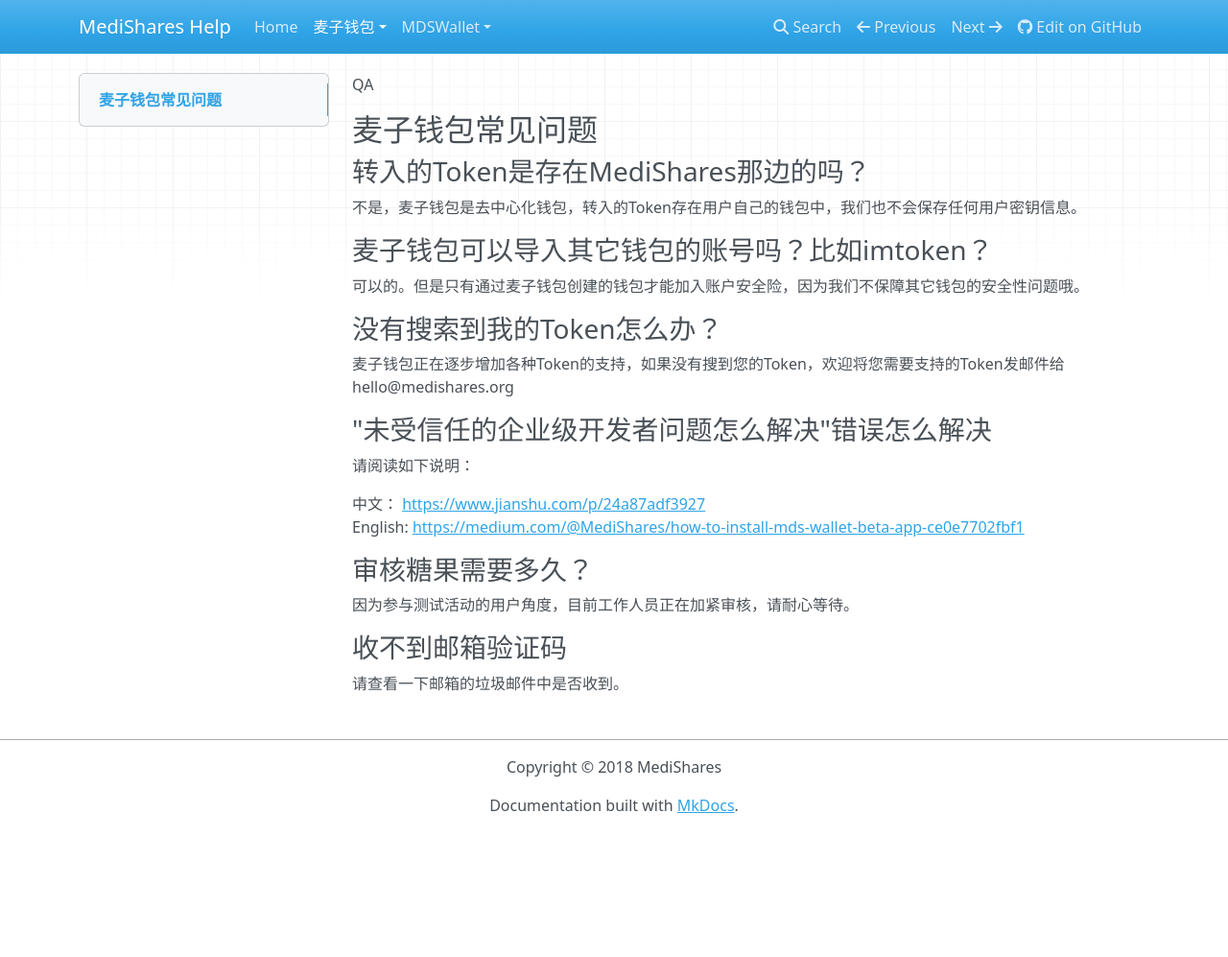
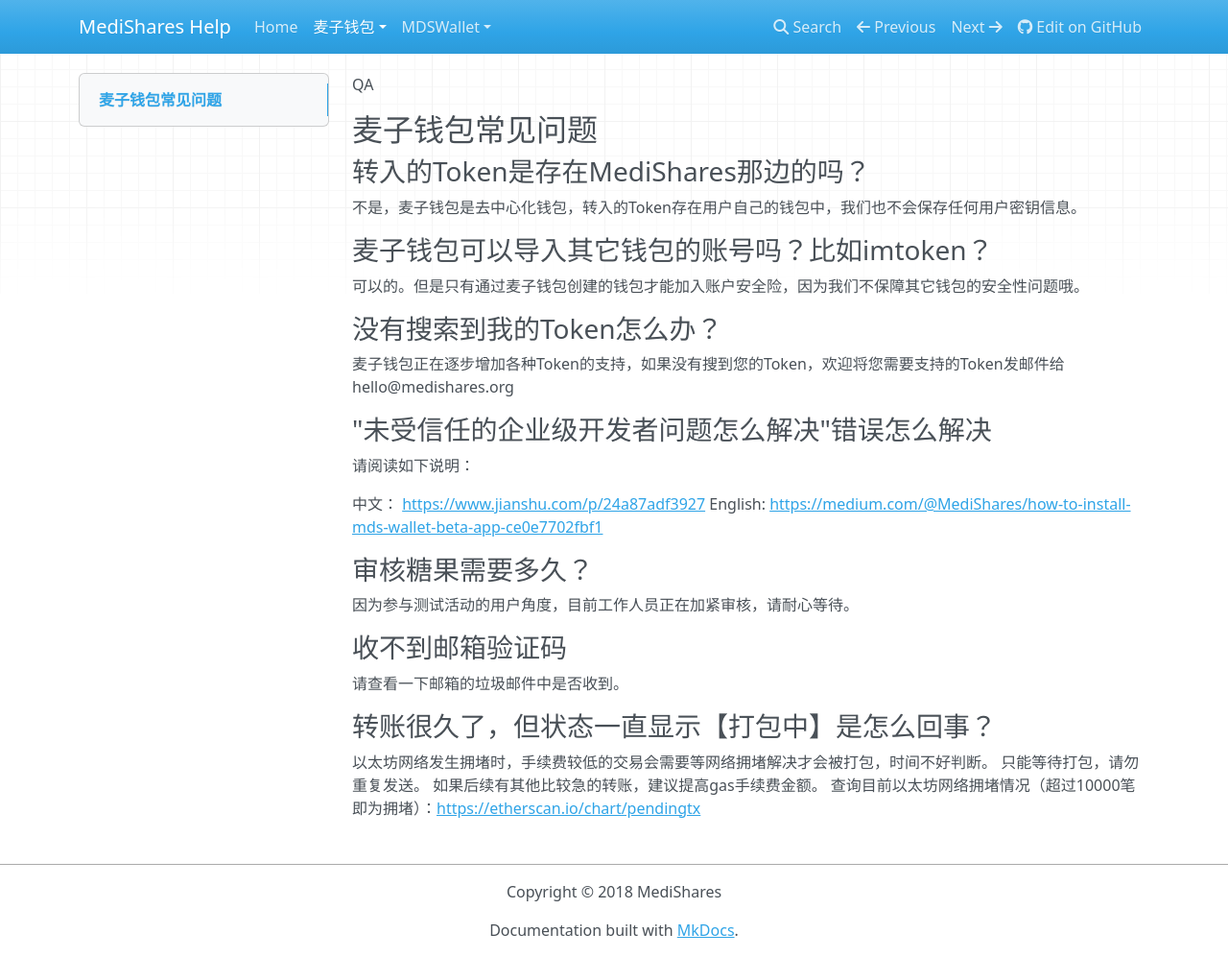
Before and after one commit to yiShanXin/mds-help, an MkDocs documentation site: the page built from docs/cn/QA.md, in a window 1280 px wide and 997 px high. Shown: the whole window at 96% size. Built offline with MkDocs 1.6.1, drawn with Linux system fonts in a browser that asks for light colours; nearby versions of some CDN libraries; old or Windows-style settings are respelled for this version of MkDocs.

Commit message:
about gas fee

```diff
--- a/docs/cn/QA.md
+++ b/docs/cn/QA.md
@@ -28,3 +28,10 @@ English: [https://medium.com/@MediShares/how-to-install-mds-wallet-beta-app-ce0e
 ### 收不到邮箱验证码
 
 请查看一下邮箱的垃圾邮件中是否收到。
+
+### 转账很久了，但状态一直显示【打包中】是怎么回事？
+
+以太坊网络发生拥堵时，手续费较低的交易会需要等网络拥堵解决才会被打包，时间不好判断。
+只能等待打包，请勿重复发送。
+如果后续有其他比较急的转账，建议提高gas手续费金额。
+查询目前以太坊网络拥堵情况（超过10000笔即为拥堵）：[https://etherscan.io/chart/pendingtx](https://etherscan.io/chart/pendingtx)
```
Also changed, not shown: docs/en/QA.md (+7 -0 lines).
